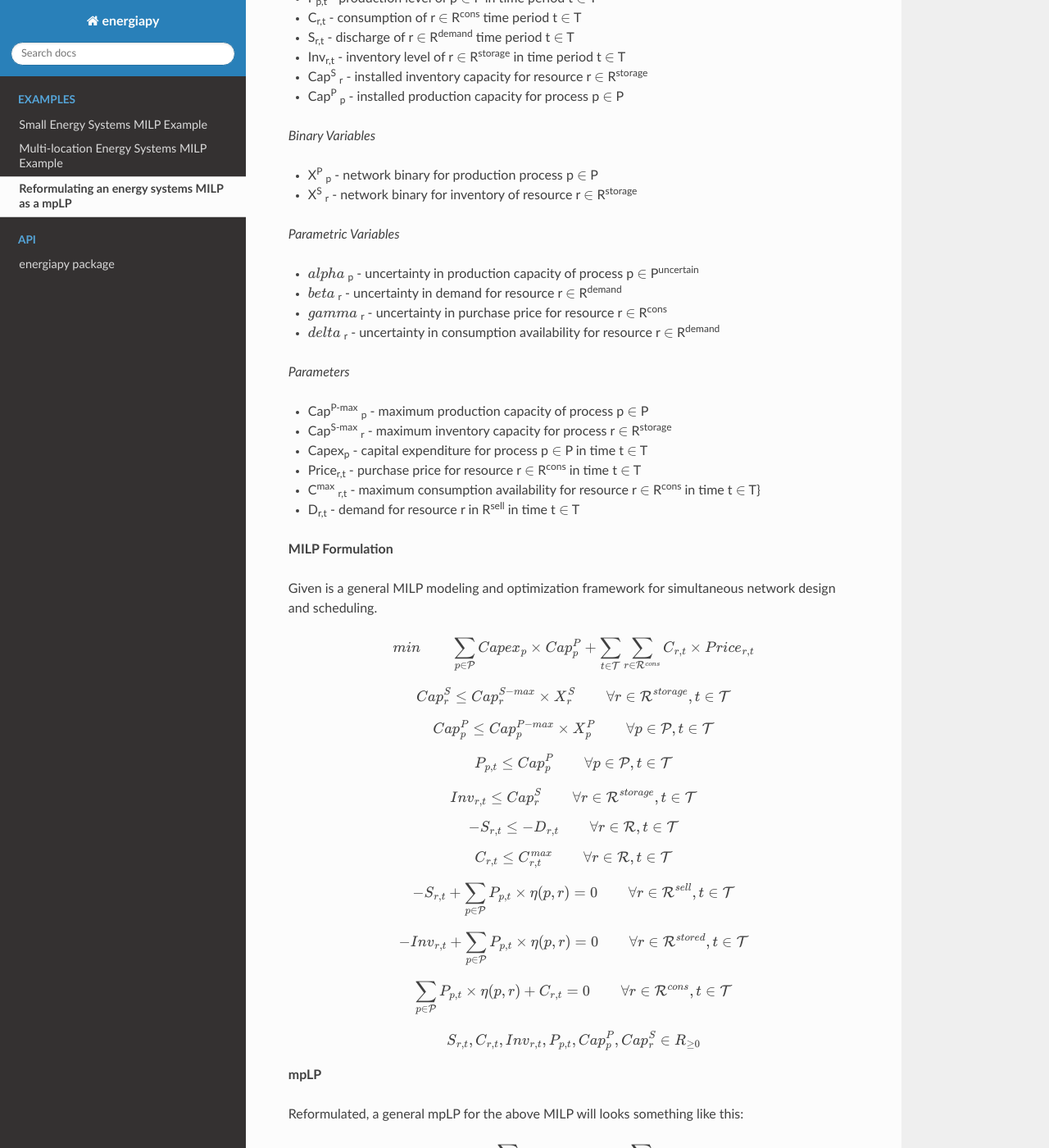
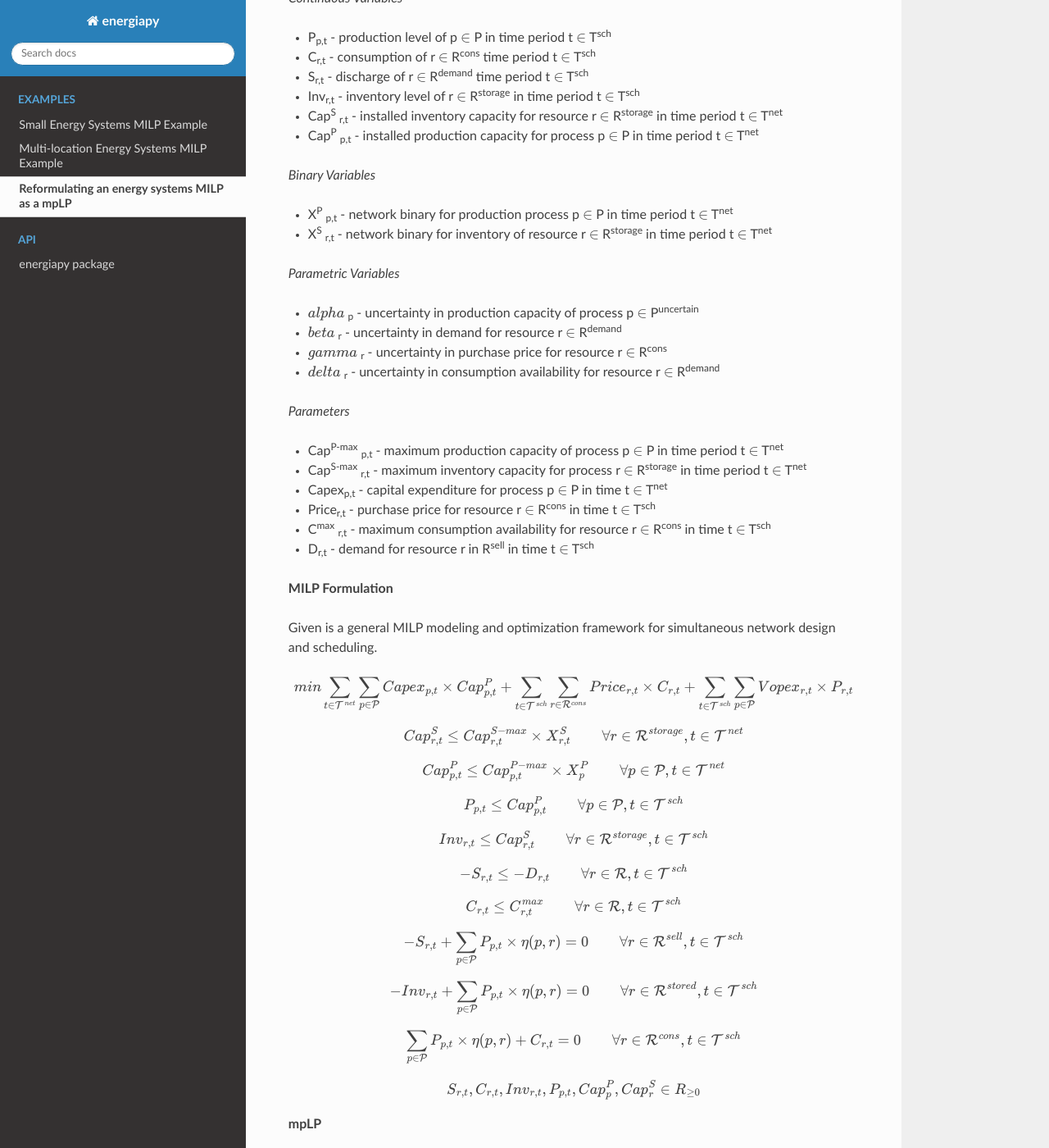
Before and after one commit to TAMUparametric/energiapy, a Sphinx documentation site: the page built from docs/mpLP_example.rst, in a window 1280 px wide and 1400 px high, scrolled down 726 px. Shown: the whole window at 82% size. Built offline with Sphinx 7.4.7 and the Read the Docs theme 2.0.0, drawn with Linux system fonts in a browser that asks for light colours; some of the changed text lies outside the part shown.

Commit message:
put temporal sets in formulatio examples

```diff
--- a/docs/mpLP_example.rst
+++ b/docs/mpLP_example.rst
@@ -23,23 +23,24 @@
 - R\ :sup:`cons` - set of resources that can be consumed
 - P\ :sup:`uncertain` - set of processes with uncertain capacity
 - T - set of temporal periods
-
+- T\ :sup:`net` - set of temporal periods t for network level decision making
+- T\ :sup:`sch` - set of temporal periods t for schedule level decision making
 
 
 *Continuous Variables*
 
 
-- P\ :sub:`p,t` - production level of p :math:`{\in}`  P in time period t :math:`{\in}` T
+- P\ :sub:`p,t` - production level of p :math:`{\in}`  P in time period t :math:`{\in}` T\ :sup:`sch`
 
-- C\ :sub:`r,t` - consumption of r :math:`{\in}` R\ :sup:`cons` time period t :math:`{\in}` T
+- C\ :sub:`r,t` - consumption of r :math:`{\in}` R\ :sup:`cons` time period t :math:`{\in}` T\ :sup:`sch`
 
-- S\ :sub:`r,t` - discharge of r :math:`{\in}` R\ :sup:`demand` time period t :math:`{\in}` T
+- S\ :sub:`r,t` - discharge of r :math:`{\in}` R\ :sup:`demand` time period t :math:`{\in}` T\ :sup:`sch`
 
-- Inv\ :sub:`r,t` - inventory level of r :math:`{\in}` R\ :sup:`storage`  in time period t :math:`{\in}` T
+- Inv\ :sub:`r,t` - inventory level of r :math:`{\in}` R\ :sup:`storage`  in time period t :math:`{\in}` T\ :sup:`sch`
 
-- Cap\ :sup:`S` \ :sub:`r` - installed inventory capacity for resource r :math:`{\in}`  R\ :sup:`storage`
+- Cap\ :sup:`S` \ :sub:`r,t` - installed inventory capacity for resource r :math:`{\in}`  R\ :sup:`storage` in time period t :math:`{\in}` T\ :sup:`net`
 
-- Cap\ :sup:`P` \ :sub:`p` - installed production capacity for process p :math:`{\in}` P
+- Cap\ :sup:`P` \ :sub:`p,t` - installed production capacity for process p :math:`{\in}` P in time period t :math:`{\in}` T\ :sup:`net`
 
 
 
@@ -47,8 +48,8 @@
 *Binary Variables*
 
 
-- X\ :sup:`P` \ :sub:`p` - network binary for production process p :math:`{\in}` P
-- X\ :sup:`S` \ :sub:`r` - network binary for inventory of resource r :math:`{\in}` R\ :sup:`storage`
+- X\ :sup:`P` \ :sub:`p,t` - network binary for production process p :math:`{\in}` P in time period t :math:`{\in}` T\ :sup:`net`
+- X\ :sup:`S` \ :sub:`r,t` - network binary for inventory of resource r :math:`{\in}` R\ :sup:`storage` in time period t :math:`{\in}` T\ :sup:`net`
 
 
 
@@ -64,12 +65,12 @@
 *Parameters*
 
 
-- Cap\ :sup:`P-max` \ :sub:`p` - maximum production capacity of process p :math:`{\in}` P
-- Cap\ :sup:`S-max` \ :sub:`r` - maximum inventory capacity for process r :math:`{\in}` R\ :sup:`storage`
-- Capex\ :sub:`p` - capital expenditure for process p :math:`{\in}` P in time t :math:`{\in}` T
-- Price\ :sub:`r,t` - purchase price for resource r :math:`{\in}` R\ :sup:`cons` in time t :math:`{\in}` T
-- C\ :sup:`max` \ :sub:`r,t` - maximum consumption availability for resource r :math:`{\in}` R\ :sup:`cons` in time t :math:`{\in}` T}
-- D\ :sub:`r,t` - demand for resource r in R\ :sup:`sell` in time t :math:`{\in}` T
+- Cap\ :sup:`P-max` \ :sub:`p,t` - maximum production capacity of process p :math:`{\in}` P in time period t :math:`{\in}` T\ :sup:`net`
+- Cap\ :sup:`S-max` \ :sub:`r,t` - maximum inventory capacity for process r :math:`{\in}` R\ :sup:`storage` in time period t :math:`{\in}` T\ :sup:`net`
+- Capex\ :sub:`p,t` - capital expenditure for process p :math:`{\in}` P in time t :math:`{\in}` T\ :sup:`net`
+- Price\ :sub:`r,t` - purchase price for resource r :math:`{\in}` R\ :sup:`cons` in time t :math:`{\in}` T\ :sup:`sch`
+- C\ :sup:`max` \ :sub:`r,t` - maximum consumption availability for resource r :math:`{\in}` R\ :sup:`cons` in time t :math:`{\in}` T\ :sup:`sch`
+- D\ :sub:`r,t` - demand for resource r in R\ :sup:`sell` in time t :math:`{\in}` T\ :sup:`sch`
 
 **MILP Formulation**
 
@@ -78,59 +79,60 @@
 
 .. math::
     \begin{equation}
-        min \hspace{1cm} \sum_{p \in \mathcal{P}} Capex_p \times Cap^P_p + \sum_{t \in \mathcal{T}} \sum_{r \in \mathcal{R}^{cons}} C_{r,t} \times Price_{r,t}
+        min \sum_{t \in \mathcal{T}^{net}} \sum_{p \in \mathcal{P}} Capex_{p,t} \times Cap^P_{p,t} + \sum_{t \in \mathcal{T}^{sch}} \sum_{r \in \mathcal{R}^{cons}}  Price_{r,t}  \times C_{r,t} + \sum_{t \in \mathcal{T}^{sch}} \sum_{p \in \mathcal{P}}  Vopex_{r,t} \times P_{r,t}
+    \end{equation}
+
+
+.. math::
+    \begin{equation}
+        Cap^S_{r,t} \leq Cap^{S-max}_{r,t} \times X^S_{r,t} \hspace{1cm} \forall r \in \mathcal{R}^{storage}, t \in \mathcal{T}^{net}
     \end{equation}
 
 .. math::
     \begin{equation}
-        Cap^S_r \leq Cap^{S-max}_r \times X^S_r \hspace{1cm} \forall r \in \mathcal{R}^{storage}, t \in \mathcal{T}
+        Cap^P_{p,t} \leq Cap^{P-max}_{p,t} \times X^P_p  \hspace{1cm} \forall p \in \mathcal{P}, t \in \mathcal{T}^{net}
     \end{equation}
 
 .. math::
     \begin{equation}
-        Cap^P_p \leq Cap^{P-max}_p \times X^P_p  \hspace{1cm} \forall p \in \mathcal{P}, t \in \mathcal{T}
+        P_{p,t} \leq Cap^{P}_{p,t}  \hspace{1cm} \forall p \in \mathcal{P}, t \in \mathcal{T}^{sch}
     \end{equation}
 
 .. math::
     \begin{equation}
-        P_{p,t} \leq Cap^{P}_p  \hspace{1cm} \forall p \in \mathcal{P}, t \in \mathcal{T}
+        Inv_{r,t} \leq Cap^{S}_{r,t}  \hspace{1cm} \forall r \in \mathcal{R}^{storage}, t \in \mathcal{T}^{sch}
+    \end{equation}
+
+
+.. math::
+    \begin{equation}
+        - S_{r,t} \leq - D_{r,t}  \hspace{1cm} \forall r \in \mathcal{R}, t \in \mathcal{T}^{sch}
     \end{equation}
 
 .. math::
     \begin{equation}
-        Inv_{r,t} \leq Cap^{S}_r  \hspace{1cm} \forall r \in \mathcal{R}^{storage}, t \in \mathcal{T}
+        C_{r,t} \leq C^{max}_{r,t} \hspace{1cm} \forall r \in \mathcal{R}, t \in \mathcal{T}^{sch}
     \end{equation}
 
 .. math::
     \begin{equation}
-        - S_{r,t} \leq - D_{r,t}  \hspace{1cm} \forall r \in \mathcal{R}, t \in \mathcal{T}
+        - S_{r,t} + \sum_{p \in \mathcal{P}} P_{p,t} \times \eta(p,r) = 0 \hspace{1cm} \forall r \in \mathcal{R}^{sell}, t \in \mathcal{T}^{sch}
     \end{equation}
 
 .. math::
     \begin{equation}
-        C_{r,t} \leq C^{max}_{r,t} \hspace{1cm} \forall r \in \mathcal{R}, t \in \mathcal{T}
+        -Inv_{r,t} + \sum_{p \in \mathcal{P}} P_{p,t} \times \eta(p,r) = 0 \hspace{1cm} \forall r \in \mathcal{R}^{stored}, t \in \mathcal{T}^{sch}
     \end{equation}
 
 .. math::
     \begin{equation}
-        - S_{r,t} + \sum_{p \in \mathcal{P}} P_{p,t} \times \eta(p,r) = 0 \hspace{1cm} \forall r \in \mathcal{R}^{sell}, t \in \mathcal{T}
-    \end{equation}
-
-.. math::
-    \begin{equation}
-        -Inv_{r,t} + \sum_{p \in \mathcal{P}} P_{p,t} \times \eta(p,r) = 0 \hspace{1cm} \forall r \in \mathcal{R}^{stored}, t \in \mathcal{T}
-    \end{equation}
-
-.. math::
-    \begin{equation}
-        \sum_{p \in \mathcal{P}} P_{p,t} \times \eta(p,r) + C_{r,t} = 0 \hspace{1cm} \forall r \in \mathcal{R}^{cons}, t \in \mathcal{T}
+        \sum_{p \in \mathcal{P}} P_{p,t} \times \eta(p,r) + C_{r,t} = 0 \hspace{1cm} \forall r \in \mathcal{R}^{cons}, t \in \mathcal{T}^{sch}
     \end{equation}
 
 .. math::
     \begin{equation}
         S_{r,t}, C_{r,t}, Inv_{r,t}, P_{p,t}, Cap^P_p, Cap^S_r \in R_{\geq 0}
     \end{equation}
-
 
 **mpLP**
 
```
Also changed, not shown: docs/small_example.rst (+20 -18 lines).
